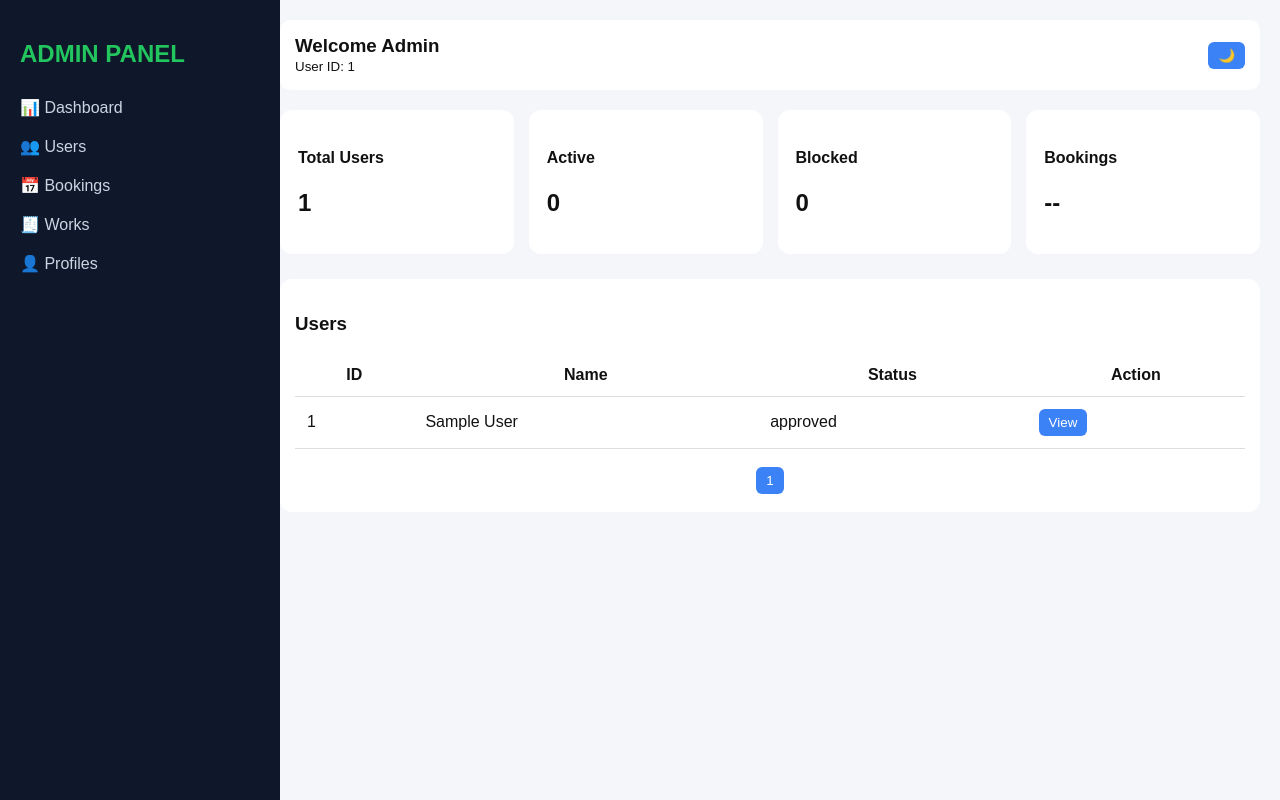
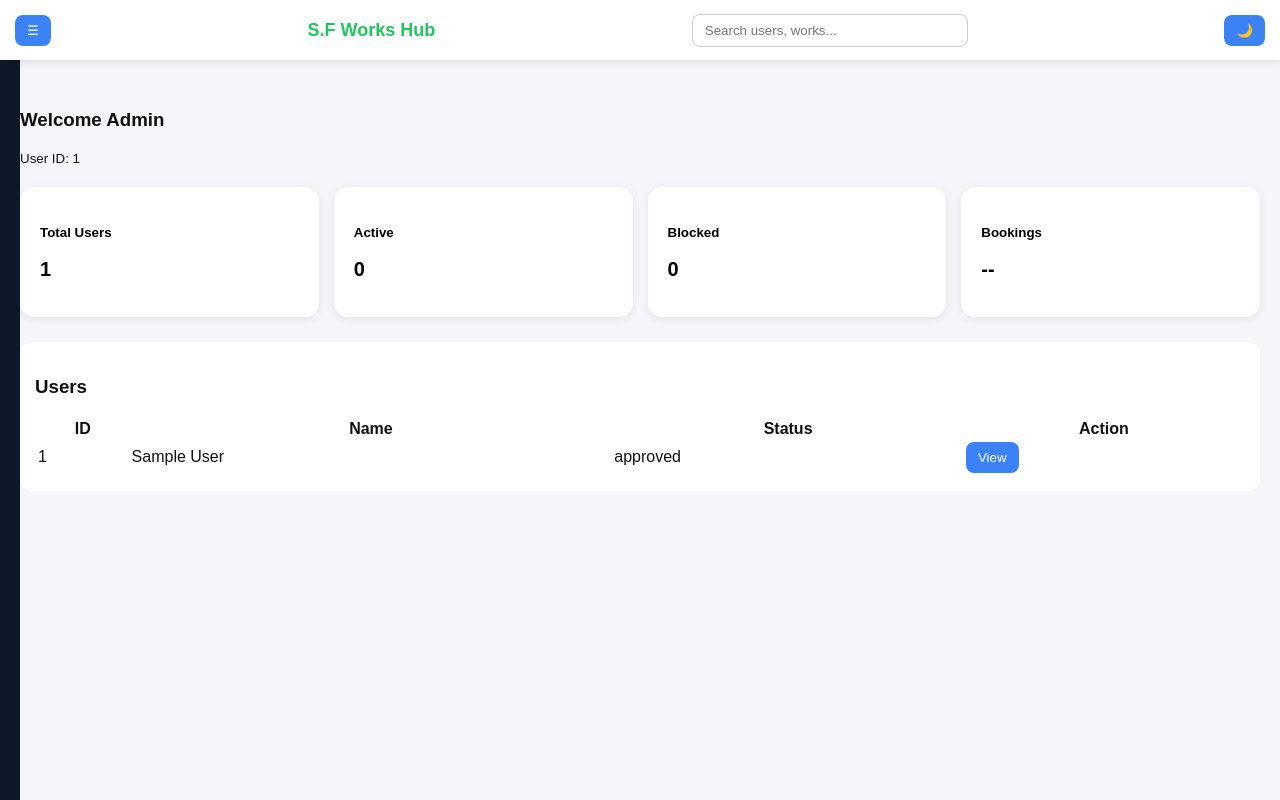
Before and after one commit to sujitfalia-blip/S.F-works-hub, a Flask app: page /admin/ in a window 1280 px wide. Run offline with Flask 3, Linux system fonts and the light colour scheme; a user stored in the database is signed in; tables that the repository leaves empty hold one stand-in row (values such as "Sample post"); some libraries are stand-ins or nearby versions.

Commit message:
Update dashboard.html

```diff
--- a/templates/admin/dashboard.html
+++ b/templates/admin/dashboard.html
@@ -2,7 +2,7 @@
 <html lang="en">
 <head>
 <meta charset="UTF-8">
-<title>Admin Dashboard Pro</title>
+<title>S.F Works Hub Admin</title>
 <meta name="viewport" content="width=device-width, initial-scale=1">
 
 <style>
@@ -10,8 +10,9 @@
 /* ================= THEME ================= */
 :root {
     --bg: #f4f6f9;
-    --card: white;
+    --card: #ffffff;
     --text: #111;
+    --primary: #3b82f6;
     --sidebar: #0f172a;
 }
 
@@ -29,14 +30,50 @@ body {
     color: var(--text);
 }
 
+/* ================= TOPBAR ================= */
+.topbar {
+    position: fixed;
+    top: 0;
+    left: 0;
+    right: 0;
+    height: 60px;
+    background: var(--card);
+    display: flex;
+    align-items: center;
+    justify-content: space-between;
+    padding: 0 15px;
+    z-index: 1000;
+    box-shadow: 0 2px 10px rgba(0,0,0,0.1);
+}
+
+.logo {
+    font-weight: bold;
+    font-size: 18px;
+    color: #22c55e;
+}
+
+.search-box input {
+    padding: 8px 12px;
+    border-radius: 8px;
+    border: 1px solid #ccc;
+    width: 250px;
+}
+
 /* ================= SIDEBAR ================= */
 .sidebar {
+    position: fixed;
+    top: 60px;
+    left: -260px;
     width: 240px;
-    height: 100vh;
+    height: 100%;
     background: var(--sidebar);
-    color: white;
-    position: fixed;
     padding: 20px;
+    transition: 0.3s;
+    z-index: 999;
+}
+
+.sidebar.open {
+    left: 0;
 }
 
 .sidebar a {
@@ -48,19 +85,19 @@ body {
 
 /* ================= MAIN ================= */
 .main {
-    margin-left: 260px;
+    margin-top: 70px;
     padding: 20px;
 }
 
-/* ================= TOPBAR ================= */
-.topbar {
-    display: flex;
-    justify-content: space-between;
-    align-items: center;
-    background: var(--card);
-    padding: 15px;
-    border-radius: 10px;
+/* ================= BUTTON ================= */
+.btn {
+    padding: 8px 12px;
+    border: none;
+    border-radius: 8px;
+    cursor: pointer;
 }
+
+.primary { background: var(--primary); color: white; }
 
 /* ================= CARDS ================= */
 .cards {
@@ -70,10 +107,19 @@ body {
     margin-top: 20px;
 }
 
-.card {
+.card-btn {
     background: var(--card);
-    padding: 18px;
-    border-radius: 12px;
+    border-radius: 14px;
+    padding: 20px;
+    border: none;
+    cursor: pointer;
+    text-align: left;
+    transition: 0.2s;
+    box-shadow: 0 2px 8px rgba(0,0,0,0.08);
+}
+
+.card-btn:hover {
+    transform: translateY(-3px);
 }
 
 /* ================= TABLE ================= */
@@ -84,37 +130,12 @@ body {
     border-radius: 12px;
 }
 
-table {
-    width: 100%;
-    border-collapse: collapse;
-}
-
-th, td {
-    padding: 12px;
-    border-bottom: 1px solid #ddd;
-}
-
-/* ================= BUTTONS ================= */
-.btn {
-    padding: 6px 10px;
-    border: none;
-    border-radius: 6px;
-    cursor: pointer;
-}
-
-.primary { background: #3b82f6; color: white; }
-.danger { background: #ef4444; color: white; }
-
 /* ================= MODAL ================= */
 .modal {
     display: none;
     position: fixed;
-    top: 0;
-    left: 0;
-    width: 100%;
-    height: 100%;
+    inset: 0;
     background: rgba(0,0,0,0.6);
-    z-index: 9999;
 }
 
 .modal-content {
@@ -125,84 +146,82 @@ th, td {
     border-radius: 10px;
 }
 
-/* ================= PAGINATION ================= */
-#paginationBox {
-    margin-top: 15px;
-    text-align: center;
-}
-
-#paginationBox button {
-    margin: 3px;
-}
-
 /* ================= RESPONSIVE ================= */
 @media(max-width: 900px){
     .cards { grid-template-columns: 1fr 1fr; }
+    .search-box input { width: 140px; }
 }
+
 </style>
 </head>
 
 <body>
 
+<!-- ================= TOPBAR ================= -->
+<div class="topbar">
+
+    <button class="btn primary" onclick="toggleSidebar()">☰</button>
+
+    <div class="logo">S.F Works Hub</div>
+
+    <div class="search-box">
+        <input type="text" placeholder="Search users, works..." oninput="searchTable(this.value)">
+    </div>
+
+    <button class="btn primary" onclick="toggleDark()">🌙</button>
+</div>
+
 <!-- ================= SIDEBAR ================= -->
-<div class="sidebar">
-    <h2 style="color:#22c55e;">ADMIN PANEL</h2>
+<div class="sidebar" id="sidebar">
 
     <a href="/admin/">📊 Dashboard</a>
     <a href="/admin/users">👥 Users</a>
     <a href="/admin/bookings">📅 Bookings</a>
     <a href="/admin/works">🧾 Works</a>
     <a href="/admin/profiles">👤 Profiles</a>
+
 </div>
 
 <!-- ================= MAIN ================= -->
 <div class="main">
 
-    <div class="topbar">
-        <div>
-            <h3 style="margin:0;">Welcome Admin</h3>
-            <small>User ID: {{ user_id }}</small>
-        </div>
-
-        <button class="btn primary" onclick="toggleDark()">🌙</button>
-    </div>
+    <h3>Welcome Admin</h3>
+    <small>User ID: {{ user_id }}</small>
 
     <!-- CARDS -->
     <div class="cards">
 
-        <div class="card">
+        <button class="card-btn">
             <h4>Total Users</h4>
             <h2>{{ total }}</h2>
-        </div>
+        </button>
 
-        <div class="card">
+        <button class="card-btn">
             <h4>Active</h4>
             <h2>{{ active }}</h2>
-        </div>
+        </button>
 
-        <div class="card">
+        <button class="card-btn">
             <h4>Blocked</h4>
             <h2>{{ blocked }}</h2>
-        </div>
+        </button>
 
-        <div class="card">
+        <button class="card-btn">
             <h4>Bookings</h4>
             <h2 id="bookingCount">--</h2>
-        </div>
+        </button>
 
     </div>
 
-    <!-- USERS TABLE -->
+    <!-- TABLE -->
     <div class="table-box">
         <h3>Users</h3>
-
-        <table>
+        <table width="100%">
             <thead>
                 <tr>
                     <th>ID</th><th>Name</th><th>Status</th><th>Action</th>
                 </tr>
             </thead>
-
             <tbody id="usersTable"></tbody>
         </table>
     </div>
@@ -214,7 +233,7 @@ th, td {
     <div class="modal-content">
         <h3>User Profile</h3>
         <div id="profileData"></div>
-        <button onclick="closeModal()" class="btn danger">Close</button>
+        <button onclick="closeModal()" class="btn primary">Close</button>
     </div>
 </div>
 
@@ -223,23 +242,34 @@ th, td {
 
 <script>
 
-let socket = null;
+/* ================= SIDEBAR TOGGLE ================= */
+function toggleSidebar(){
+    document.getElementById("sidebar").classList.toggle("open");
+}
 
 /* ================= DARK MODE ================= */
 function toggleDark(){
     document.body.classList.toggle("dark");
 }
 
-/* ================= SAFE LOAD USERS ================= */
+/* ================= SEARCH ================= */
+function searchTable(value){
+    let rows = document.querySelectorAll("#usersTable tr");
+    rows.forEach(r => {
+        r.style.display = r.innerText.toLowerCase().includes(value.toLowerCase())
+            ? "" : "none";
+    });
+}
+
+/* ================= USERS LOAD ================= */
 async function loadUsers(page = 1) {
     try {
         const res = await fetch(`/admin/users?page=${page}`);
         const data = await res.json();
 
         const users = data?.data?.users || [];
-        const pagination = data?.data?.pagination || null;
+        const tbody = document.getElementById("usersTable");
 
-        const tbody = document.getElementById("usersTable");
         tbody.innerHTML = "";
 
         users.forEach(u => {
@@ -256,34 +286,9 @@ async function loadUsers(page = 1) {
             </tr>`;
         });
 
-        if (pagination) renderPagination(pagination);
-
     } catch (err) {
-        console.error("LoadUsers Error:", err);
+        console.error(err);
     }
-}
-
-/* ================= PAGINATION SAFE ================= */
-function renderPagination(p) {
-
-    if (!p) return;
-
-    let html = `<div id="paginationBox">`;
-
-    for (let i = 1; i <= p.pages; i++) {
-        html += `
-        <button class="btn ${i === p.current ? 'primary' : ''}"
-                onclick="loadUsers(${i})">
-            ${i}
-        </button>`;
-    }
-
-    html += `</div>`;
-
-    const old = document.getElementById("paginationBox");
-    if (old) old.remove();
-
-    document.querySelector(".table-box").insertAdjacentHTML("beforeend", html);
 }
 
 /* ================= MODAL ================= */
@@ -297,24 +302,10 @@ function closeModal(){
     document.getElementById("modal").style.display = "none";
 }
 
-/* ================= SOCKET SAFE ================= */
-try {
-    socket = io();
-
-    socket.on("user_update", () => {
-        loadUsers();
-    });
-
-} catch(e){
-    console.warn("Socket disabled:", e);
-}
-
 /* ================= INIT ================= */
-document.addEventListener("DOMContentLoaded", () => {
-    loadUsers();
-});
+document.addEventListener("DOMContentLoaded", loadUsers);
 
 </script>
 
 </body>
-                                       </html>
+</html>
```
